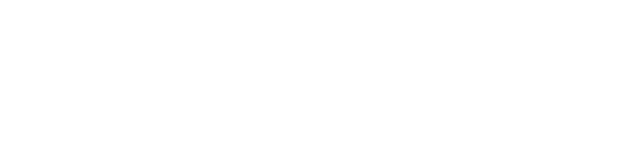
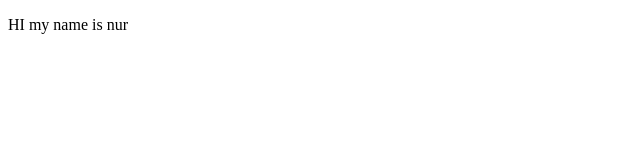
Before and after one commit to xolabangaza/pulling_ex, a plain HTML site: page index.html in a window 1280 px wide. Shown: the whole page, without its empty margins (0-640 px from the left). Drawn offline with Linux system fonts and the light colour scheme.

Commit message:
Added a paragraph

```diff
--- a/index.html
+++ b/index.html
@@ -7,5 +7,6 @@
 </head>
 <body>
     <div></div>
+    <p>HI my name is nur</p>
 </body>
 </html>
```
